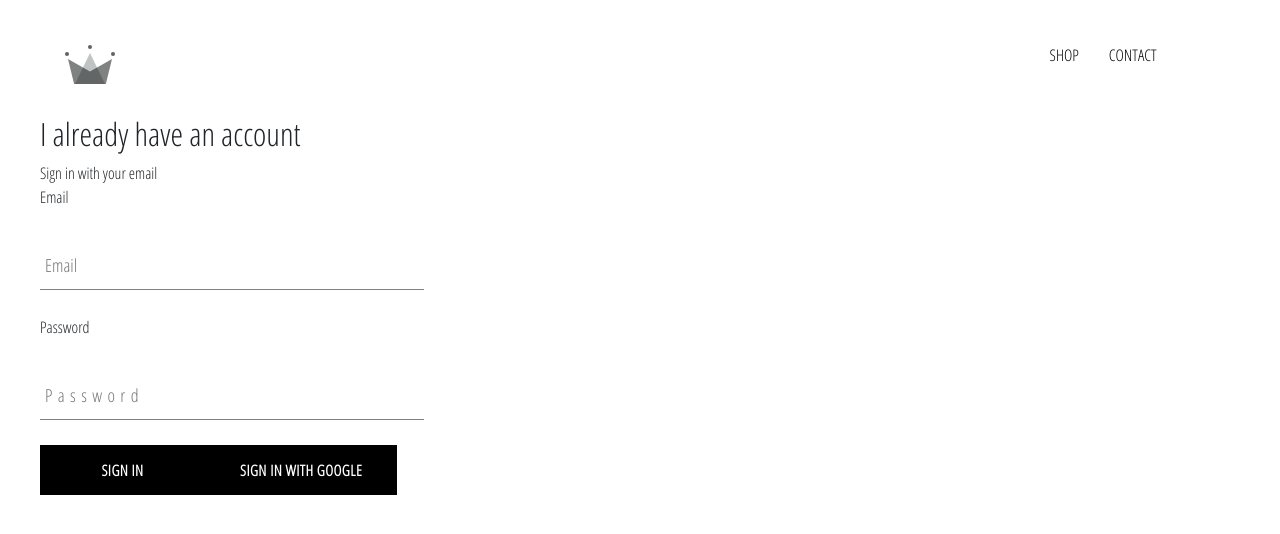
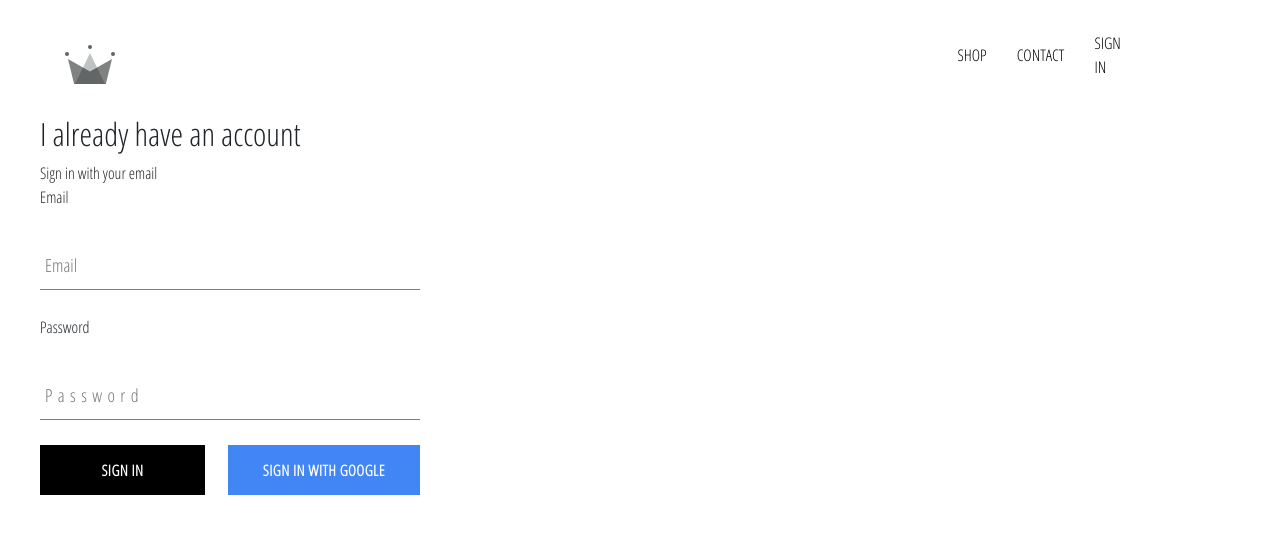
Before and after one commit to geraldkachi/e-commerce-clothing-project, a React (Create React App) app: page /signin in a window 1280 px wide. Shown: the top 534 px of the page. Built offline with nearby package versions, Linux system fonts and the light colour scheme; no server answers.

Commit message:
firebase google sign in with button

```diff
--- a/src/App.css
+++ b/src/App.css
@@ -7,3 +7,6 @@
   text-decoration: none;
   color: black;
 }
+* {
+  box-sizing: border-box;
+}
--- a/src/App.js
+++ b/src/App.js
@@ -4,13 +4,46 @@
 import ShopPage from "./components/pagesapp/shoppage/ShopPage";
 import Header from "./components/header/Header"
 import SiginSignup from "./components/pagesapp/signIn-and-signUp/SiginSignup";
+import {auth} from './firebase/FirebaseUtils'
 
 import { Route, Switch } from "react-router-dom";
 
-const App = () => {
+
+class App extends React.Component {
+
+  constructor(props) {
+    super(props)
+
+    this.state = {
+       currentUser: null
+    }
+  }
+  unsubscribeFromAuth = null
+
+  componentDidMount(){
+    this.unsubscribeFromAuth = auth.onAuthStateChanged(user => {
+      this.setState({currentUser: user})
+
+      console.log(user)
+    })
+  }
+
+  componentWillUnmount(){
+    this.unsubscribeFromAuth()
+  }
+
+  //   auth.onAuthStateChanged(user => {
+  //     setCurrUser(user)
+  //     console.log(user)
+  //   }
+  // )
+
+
+  render(){
+    const {currentUser} = this.state
     return (
       <>
-      <Header />
+        <Header currentUser={currentUser} />
         <Switch>
           <Route exact path="/" component={HomePage} />
           <Route exact path="/shop" component={ShopPage} />
@@ -18,6 +51,7 @@
         </Switch>
       </>
     );
+  }
 };
 
 // online mentor ubong king
--- a/src/components/customButton/CusttomButton.js
+++ b/src/components/customButton/CusttomButton.js
@@ -1,8 +1,8 @@
 import React from 'react'
 import "./custombutton.css"
 
-const CusttomButton = ({children, ...otherProps}) => (
-    <button className="custom-button" {...otherProps} >
+const CusttomButton = ({children, isGoogleSignIn , ...otherProps}) => (
+    <button className={`${isGoogleSignIn ? ('google-sign-in') : ('')} custom-button`} {...otherProps} >
         {children}
     </button>
 )
--- a/src/components/customButton/custombutton.css
+++ b/src/components/customButton/custombutton.css
@@ -20,3 +20,7 @@
   color: black;
   border: 1px solid black;
 }
+.custom-button.google-sign-in {
+  background-color: #4285f4;
+  border: none;
+}
--- a/src/components/header/Header.js
+++ b/src/components/header/Header.js
@@ -2,8 +2,9 @@
 import "./header.css";
 import { Link } from "react-router-dom";
 import { ReactComponent as Logo } from "../../assest/crown.svg";
+import { auth } from "../../firebase/FirebaseUtils";
 
-const Header = () => {
+const Header = ({currentUser}) => {
   return (
     <div className="header justify-content-between">
       <Link className="logo-container" to="/">
@@ -17,6 +18,17 @@
         <Link className="option" to="/c0ntact">
           CONTACT
         </Link>
+        {
+          currentUser ? (
+            <div className="option" onClick={() => auth.signOut()}>
+              SIGN OUT
+            </div>
+          ) : (
+            <Link to="/signin" className="option">
+              SIGN IN
+            </Link>
+          )
+        }
         </div>
       </div>
     </div>
--- a/src/components/header/header.css
+++ b/src/components/header/header.css
@@ -22,4 +22,5 @@
     }
       .option {
         padding: 10px 15px;
+        cursor: pointer;
       }
--- a/src/components/signIn/SignIn.js
+++ b/src/components/signIn/SignIn.js
@@ -3,7 +3,7 @@
 import FormInput from "../formInput/FormInput"
 import "./signin.css"
 
-import {signInWithGoogle} from "../../firebase/FirebaseUtils"
+import { signInWithGoogle } from "../../firebase/FirebaseUtils"
 
 
 const SignIn = () => {
@@ -39,9 +39,10 @@
                 <label>Password</label>
                 <FormInput type="password" name="password" value={password} placeholder="Password" onChange={handleChange} required/>
 
-                <CusttomButton type="submit">SIGN IN</CusttomButton>
-                <CusttomButton onClick={signInWithGoogle} >
-                    SIGN IN with Google</CusttomButton>
+                <div className="button">
+                <CusttomButton type="submit">SIGN IN</CusttomButton> {' '}
+                <CusttomButton onClick={signInWithGoogle} isGoogleSignIn>SIGN IN with Google</CusttomButton>
+                </div>
             </form>
         </div>
     )
--- a/src/components/signIn/signin.css
+++ b/src/components/signIn/signin.css
@@ -1,5 +1,5 @@
 .sign-in {
-    width: 30vw;
+    width: 380px;
     display: flex;
     flex-direction: column;
 }
@@ -7,3 +7,8 @@
 .title{
     margin: 10px 0;
 }
+
+.button {
+    display: flex;
+    justify-content: space-between;
+}
--- a/src/firebase/FirebaseUtils.js
+++ b/src/firebase/FirebaseUtils.js
@@ -18,7 +18,7 @@
 export const firestore = firebase.firestore()
 
 const provider = new firebase.auth.GoogleAuthProvider()
-provider.setCustomParameters({prompt: 'select_acccount'})
+provider.setCustomParameters({ prompt: 'select_account' })
 export const signInWithGoogle = () => auth.signInWithPopup(provider)
 
 export default firebase
```
Also changed, not shown: 1 other file (tests, documents, lock files or other folders). Lines whose indentation alone changed are shown as unchanged.
